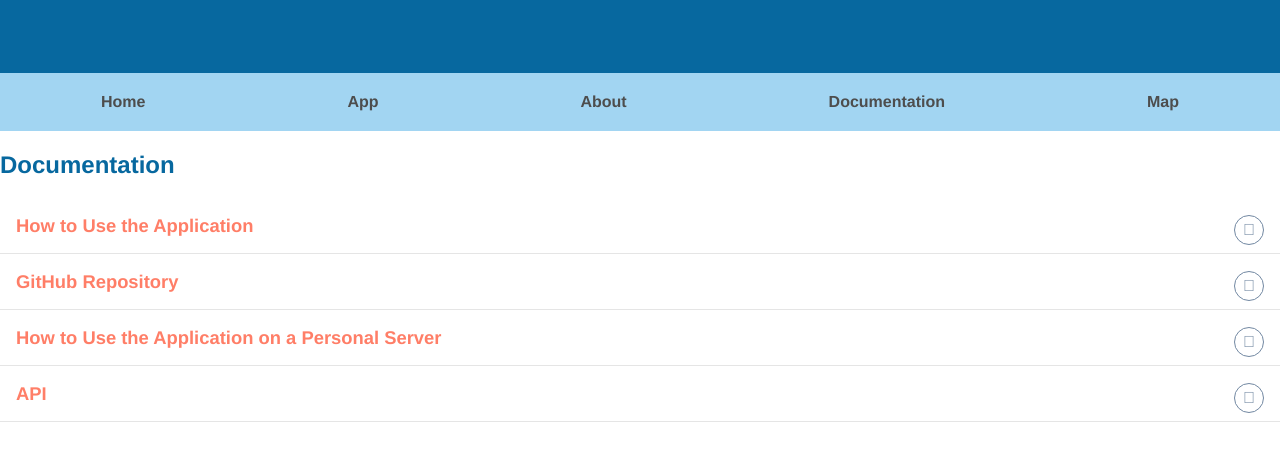
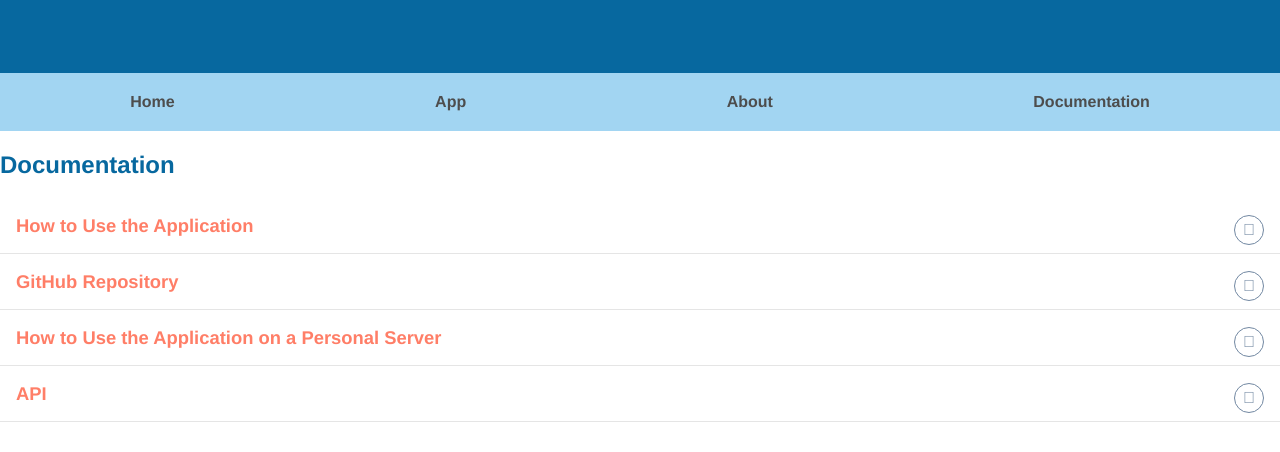
Before and after one commit to mnamkung107/INST377_Team17, a website: page public/documentation.html in a window 1280 px wide. Shown: the part 206-658 px from the top of the page. Drawn offline with nearby package versions, Linux system fonts and the light colour scheme.

Commit message:
delete map test

```diff
--- a/public/documentation.html
+++ b/public/documentation.html
@@ -21,7 +21,7 @@
                     <a href="home.html" style="color:#4D4D4D; font-weight: bold";><li>App</li></a>
                     <a href="about.html" style="color:#4D4D4D; font-weight: bold";><li>About</li></a>
                     <a href="documentation.html" style="color:#4D4D4D; font-weight: bold";><li>Documentation</li></a>
-                    <a href="map.html" style="color:#4D4D4D; font-weight: bold";><li>Map</li></a>
+                    <!-- <a href="map.html" style="color:#4D4D4D; font-weight: bold";><li>Map</li></a> -->
                   </ul>
           <div class="handle">
             <p class="menu">Menu</p>
```
